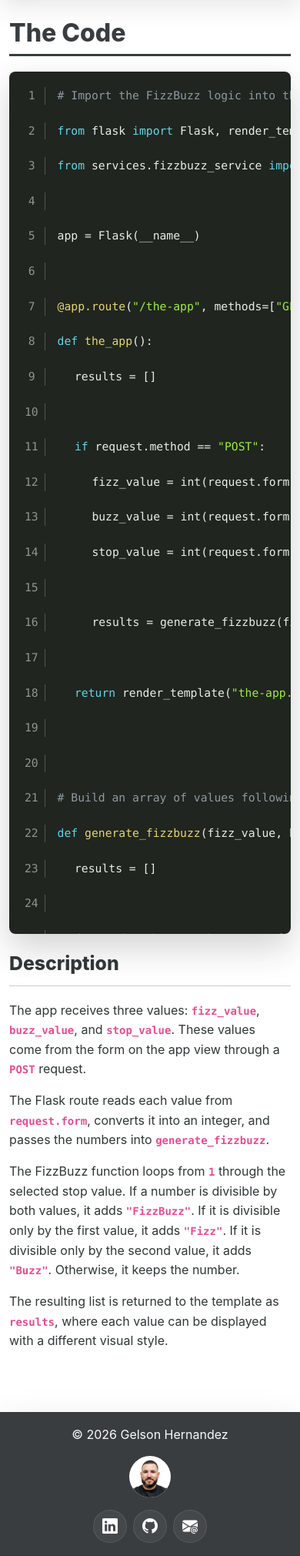
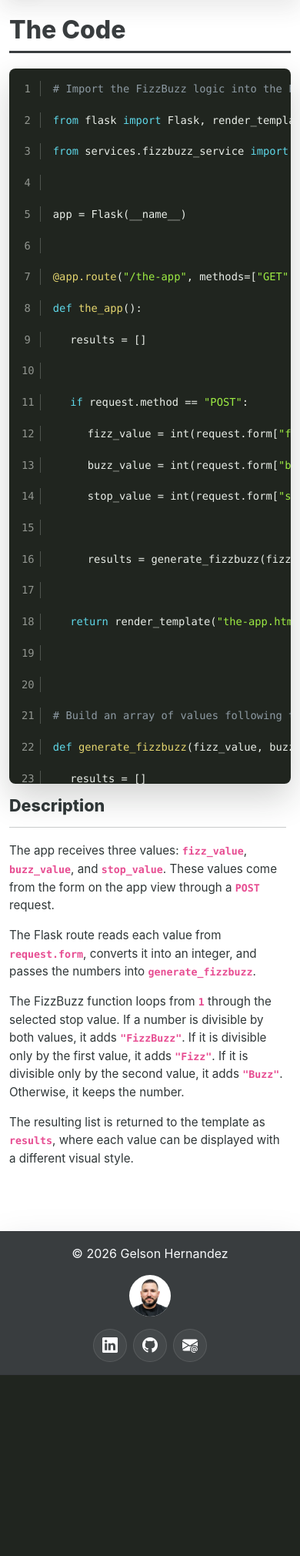
Before and after one commit to gelsonh/fizzBuzz, a Flask app: page /the-code in a window 390 px wide. Shown: the part 73-2094 px from the top of the page at 77% size. After the commit the page ends 1859 px from the top, so only its background shows below. Run offline with Flask 3, Linux system fonts and the light colour scheme.

Commit message:
responsive the-code view

```diff
--- a/services/fizzbuzz_service.py
+++ b/services/fizzbuzz_service.py
@@ -4,14 +4,12 @@
 # Inicio
 def generate_fizzbuzz(fizz_value, buzz_value, stop_value):
     results = []
-
     #     Para Numero ← 1 Hasta StopValue Hacer
     for n in range(1, stop_value + 1):
         #         Si Numero es divisible por FizzValue y BuzzValue Entonces
         #             Mostrar "FizzBuzz"
         if n % fizz_value == 0 and n % buzz_value == 0:
             results.append("FizzBuzz")
-
         #         Sino Si Numero es divisible por FizzValue Entonces
         #             Mostrar "Fizz"
         elif n % fizz_value == 0:
@@ -24,7 +22,6 @@ def generate_fizzbuzz(fizz_value, buzz_value, stop_value):
         #             Mostrar Numero
         else:
             results.append(n)
-
         #         Fin Si
     return results
 
--- a/static/css/style.css
+++ b/static/css/style.css
@@ -740,12 +740,15 @@ main {
 }
 
 .code-card {
-    max-height: 1120px;
+    max-height: min(760px, 72vh);
     overflow: auto;
+    overscroll-behavior: contain;
+    -webkit-overflow-scrolling: touch;
     color: var(--code-text);
     background: var(--code-bg);
     border-radius: 8px;
     box-shadow: 0 18px 44px rgba(32, 37, 31, 0.2);
+    touch-action: pan-x pan-y;
 }
 
 .code-block {
@@ -804,7 +807,12 @@ main {
 }
 
 .description-panel {
+    max-height: min(760px, 72vh);
+    overflow: auto;
+    overscroll-behavior: contain;
+    -webkit-overflow-scrolling: touch;
     color: #2f3637;
+    touch-action: pan-y;
 }
 
 .description-panel h2 {
@@ -934,6 +942,19 @@ main {
         grid-template-columns: 1fr;
     }
 
+    .code-layout {
+        gap: 1rem;
+    }
+
+    .code-card {
+        max-height: 54vh;
+    }
+
+    .description-panel {
+        max-height: 34vh;
+        padding-right: 0.35rem;
+    }
+
     .control-panel,
     .fizzbuzz-form {
         grid-template-columns: 1fr;
@@ -1011,12 +1032,31 @@ main {
     }
 
     .code-page {
-        padding-top: 1.5rem;
+        padding: 1.25rem 0 2rem;
     }
 
     .code-block {
-        min-width: 640px;
-        font-size: 0.92rem;
+        min-width: 600px;
+        padding: 1rem;
+        font-size: 0.86rem;
+        line-height: 1.48;
+    }
+
+    .code-card {
+        max-height: 50vh;
+    }
+
+    .description-panel {
+        max-height: 36vh;
+    }
+
+    .description-panel h2 {
+        font-size: 1.35rem;
+    }
+
+    .description-panel p {
+        font-size: 0.95rem;
+        line-height: 1.55;
     }
 
 }
```
